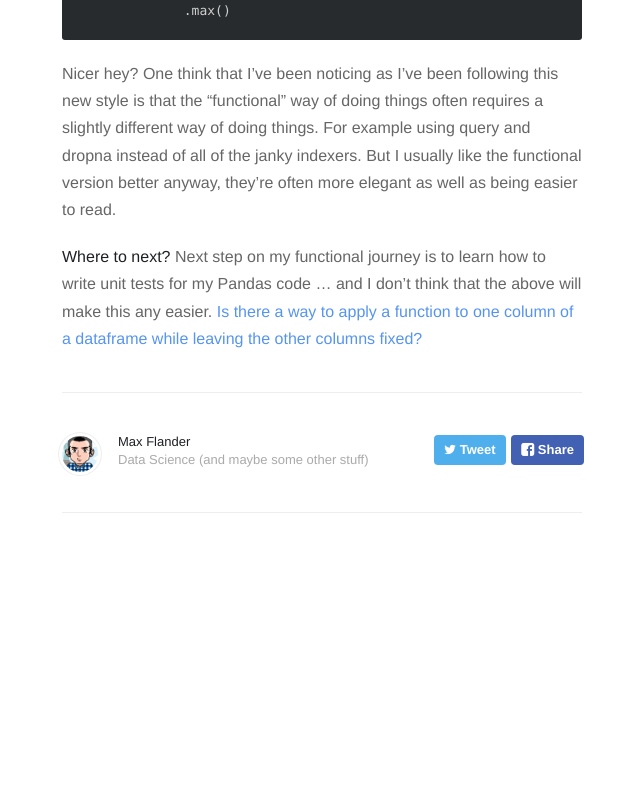
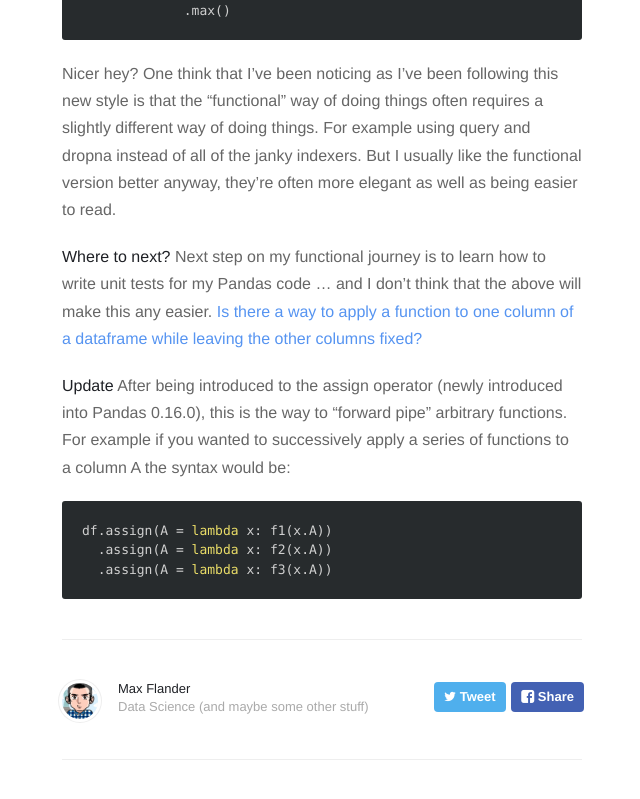
Before and after one commit to themrmax/themrmax.github.io, a Jekyll site: the page built from _posts/2015-10-12-functional-pipelines-in-pandas.md, in a window 1280 px wide and 900 px high, scrolled down 1199 px. Shown: the top 799 px of the window, without its empty margins (318-958 px from the left). Built offline with Jekyll 4.4.1, drawn with Linux system fonts in a browser that asks for light colours; nearby versions of some CDN libraries; Markdown is read by kramdown in place of the engine named in the settings; before the commit the page ends 1852 px from its top, so only the background shows below that.

Commit message:
Update 2015-10-12-functional-pipelines-in-pandas.md

````diff
--- a/_posts/2015-10-12-functional-pipelines-in-pandas.md
+++ b/_posts/2015-10-12-functional-pipelines-in-pandas.md
@@ -30,6 +30,13 @@ Nicer hey? One think that I've been noticing as I've been following this new sty
 
 **Where to next?** Next step on my functional journey is to learn how to write unit tests for my Pandas code ... and I don't think that the above will make this any easier. [Is there a way to `apply` a function to one column of a dataframe while leaving the other columns fixed?][2]
 
+**Update** After being introduced to the `assign` operator (newly introduced into Pandas 0.16.0), this is the way to "forward pipe" arbitrary functions. For example if you wanted to successively apply a series of functions to a column `A` the syntax would be:
+
+```python
+df.assign(A = lambda x: f1(x.A))
+  .assign(A = lambda x: f2(x.A))
+  .assign(A = lambda x: f3(x.A))
+```
 
 [1]: http://maryrosecook.com/blog/post/a-practical-introduction-to-functional-programming
 [2]:http://stackoverflow.com/questions/33074132/is-there-a-way-to-apply-a-function-to-one-column-of-a-dataframe-while-leaving?noredirect=1#comment53965810_33074132
````
